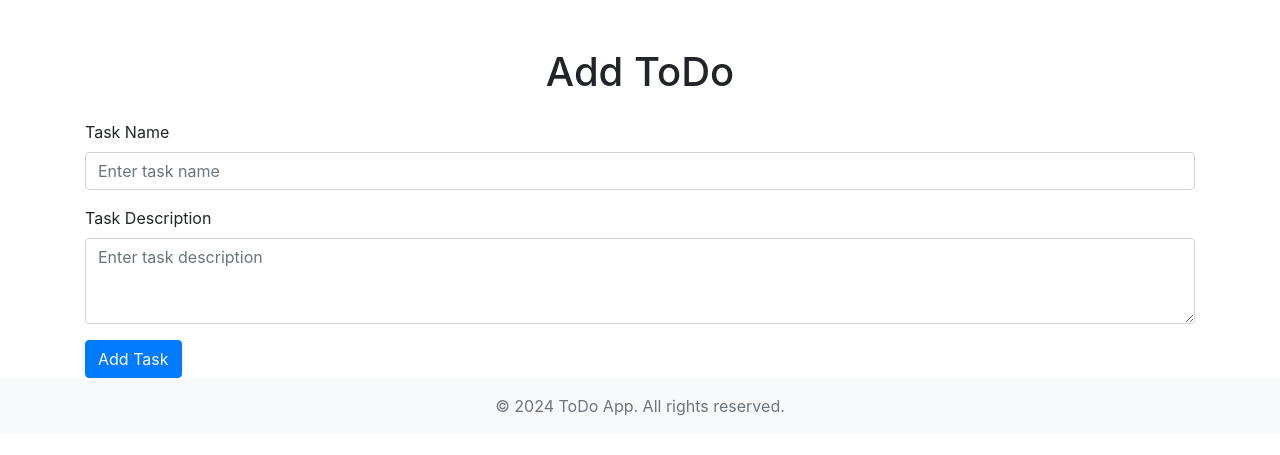
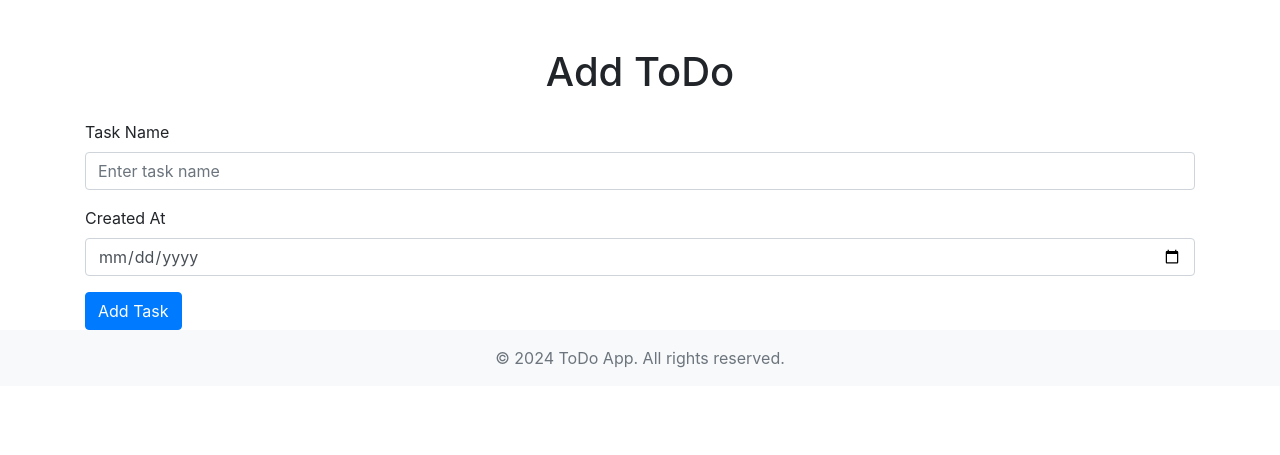
Before and after one commit to Abhi-dr/A-Todo, a Django app: page /add_todo/ in a window 1280 px wide. Shown: the part 56-511 px from the top of the page. Run offline with Django 5.2, Linux system fonts and the light colour scheme; some libraries are stand-ins or nearby versions.

Commit message:
Create operation done

```diff
--- a/myapp/models.py
+++ b/myapp/models.py
@@ -1,6 +1,5 @@
 from django.db import models
 
-# Create your models here.
 
 class Todo(models.Model):
     task = models.TextField()
--- a/myapp/views.py
+++ b/myapp/views.py
@@ -1,19 +1,12 @@
-from django.shortcuts import render
+from django.shortcuts import render, redirect
+from .models import Todo
 
-from .models import Todo
+# =================================== VIEWS HERE =========================
 
 def home(request):
     return render(request, "home.html")
 
-
-
-
-
-
-
-
-
-
+# ====================================== TODO =========================================
 
 def todo(request):
 
@@ -25,54 +18,20 @@ def todo(request):
 
     return render(request, "todo.html", parameters)
 
-
-
-
-
-
-
-
-
-
-
-
-
-
+# ===================================== ADD TODO =======================================
 
 def add_todo(request):
+
+    if request.method == "POST":
+
+        # Template s view m data la rha hu
+        user_task = request.POST.get("task")
+        user_created_at = request.POST.get("created_at")
+
+        # View vala data model m save kr rha hu
+        new_todo = Todo(task=user_task, created_at=user_created_at)
+        new_todo.save()
+
+        return redirect("todo")
+
     return render(request, "add_todo.html")
-
-
-
-'''
-Django models m hr ek class k kuch methods mujhe phle s milue hue hn
-
-jse ki?
-
-1. objects.all()
-
-Todo.objects.all()
-
-'''
-
-
-
-
-'''
-Todo ek class h
-Todo m m objects create kr pa rha hu
-Todo m objects ko modify bhi kia ja skta h
-
-Todo ek Mutable data rkh rkha h?
-
-Todo.objects.all() ka return data type kya hoga
-
-
-MOST IMPORTANT:
-Dictionary m key or value kse likhte hn ye pta hona chaiye
-
-data = {
-    key: value
-}
-
-'''
--- a/templates/add_todo.html
+++ b/templates/add_todo.html
@@ -4,17 +4,28 @@
 
 <div class="container mt-5">
   <h1 class="text-center">Add ToDo</h1>
-    <form class="mt-4">
+
+
+  <form class="mt-4" method="post">
+
+    {% csrf_token %}
+
     <div class="form-group">
       <label for="taskName">Task Name</label>
-        <input type="text" class="form-control" id="taskName" placeholder="Enter task name">
+      <input type="text" class="form-control" name="task" placeholder="Enter task name">
     </div>
+
+
     <div class="form-group">
-        <label for="taskDescription">Task Description</label>
-        <textarea class="form-control" id="taskDescription" rows="3" placeholder="Enter task description"></textarea>
+      <label for="taskDescription">Created At</label>
+      <input type="date" class="form-control" name="created_at">
     </div>
+
     <button type="submit" class="btn btn-primary">Add Task</button>
+
   </form>
+
+
 </div>
 
 {% endblock %}
```
Also changed, not shown: db.sqlite3. Lines whose indentation alone changed are shown as unchanged.
